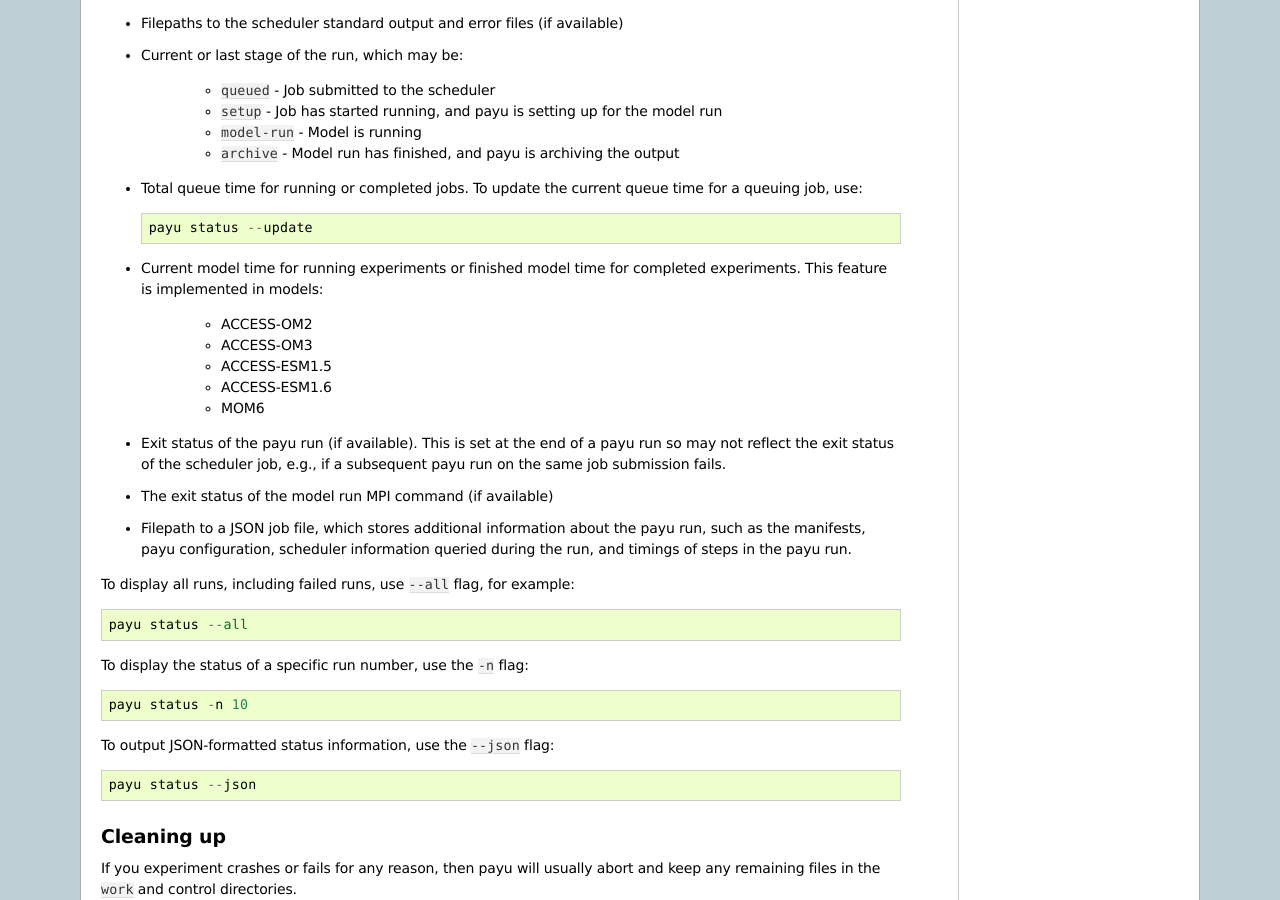
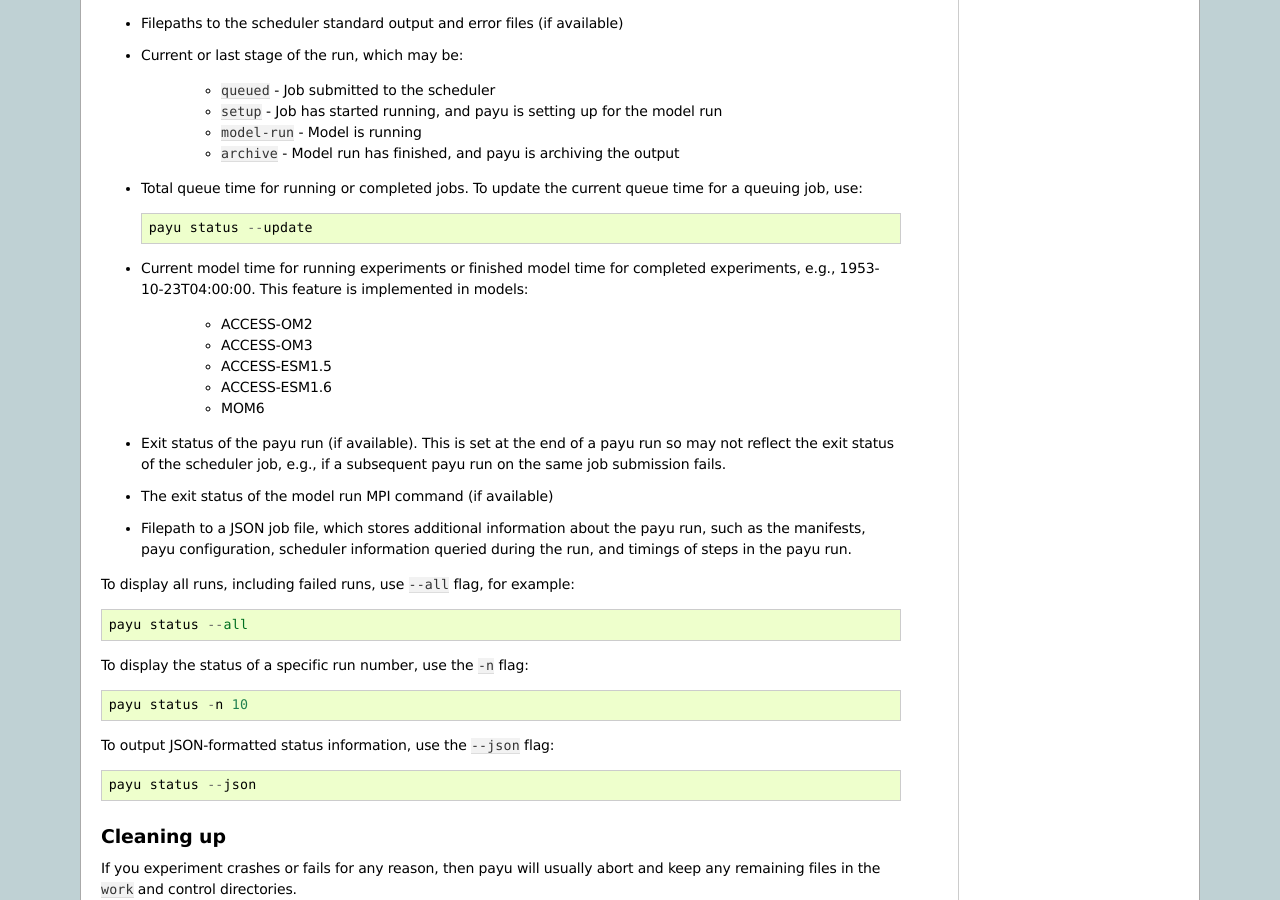
Before and after one commit to payu-org/payu, a Sphinx documentation site: the page built from docs/source/usage.rst, in a window 1280 px wide and 900 px high, scrolled down 5401 px. Built offline with Sphinx 7.4.7, drawn with Linux system fonts in a browser that asks for light colours.

Commit message:
Give example of current model time.

```diff
--- a/docs/source/usage.rst
+++ b/docs/source/usage.rst
@@ -329,8 +329,8 @@ This includes:
 
    payu status --update
 
-* Current model time for running experiments or finished model time for completed experiments.
-  This feature is implemented in models:
+* Current model time for running experiments or finished model time for completed experiments,
+  e.g., 1953-10-23T04:00:00. This feature is implemented in models:
    * ACCESS-OM2
    * ACCESS-OM3
    * ACCESS-ESM1.5
```
